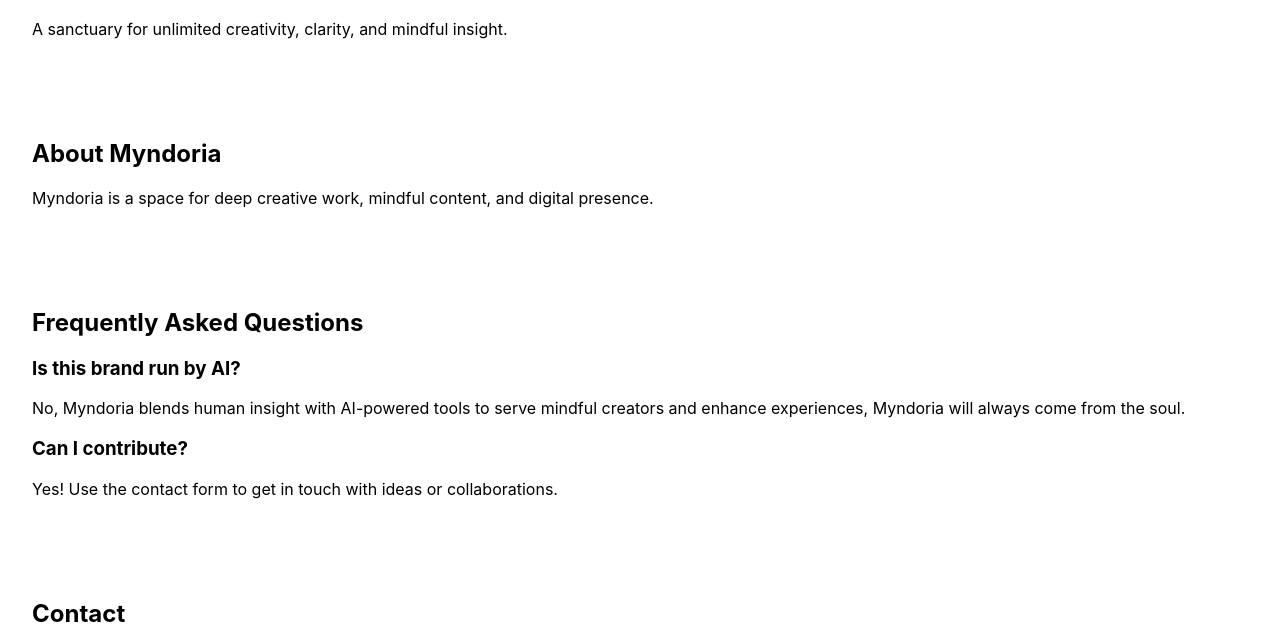
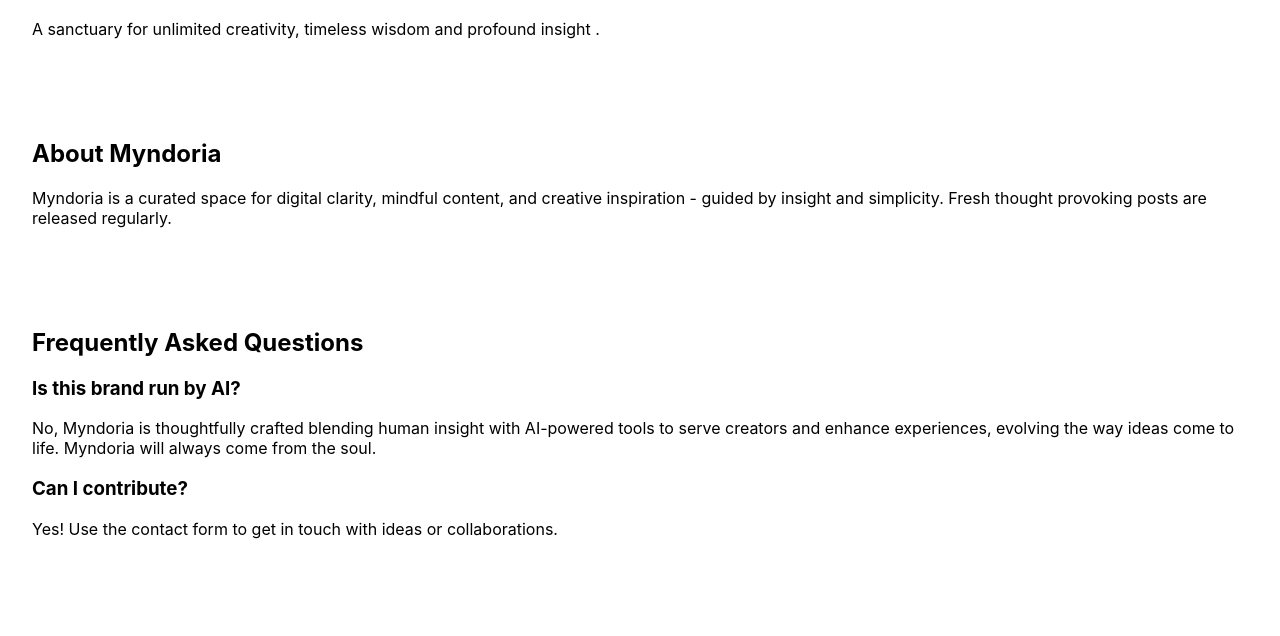
Before and after one commit to Myndoria/myndoria.github.io, a plain HTML site: page index.html in a window 1280 px wide. Shown: the part 147-783 px from the top of the page. Drawn offline with Linux system fonts and the light colour scheme; a script that the page names is missing.

Commit message:
Update index.html

```diff
--- a/index.html
+++ b/index.html
@@ -42,21 +42,21 @@
     </nav>
     <div class="hero-text">
       <h1>Quiet Wisdom. Boundless Insight.</h1>
-      <p>A sanctuary for unlimited creativity, clarity, and mindful insight.</p>
+      <p>A sanctuary for unlimited creativity, timeless wisdom and profound insight .</p>
     </div>
   </header>
 
   <main>
     <section id="about" class="section fade-in">
       <h2>About Myndoria</h2>
-      <p>Myndoria is a space for deep creative work, mindful content, and digital presence.</p>
+      <p>Myndoria is a curated space for digital clarity, mindful content, and creative inspiration - guided by insight and simplicity. Fresh thought provoking posts are released regularly.</p>
     </section>
 
     <section id="faq" class="section fade-in">
       <h2>Frequently Asked Questions</h2>
       <div class="faq">
         <h3>Is this brand run by AI?</h3>
-        <p>No, Myndoria blends human insight with AI-powered tools to serve mindful creators and enhance experiences, Myndoria will always come from the soul.</p>
+        <p>No, Myndoria is thoughtfully crafted blending human insight with AI-powered tools to serve creators and enhance experiences, evolving the way ideas come to life. Myndoria will always come from the soul.</p>
         <h3>Can I contribute?</h3>
         <p>Yes! Use the contact form to get in touch with ideas or collaborations.</p>
       </div>
```
